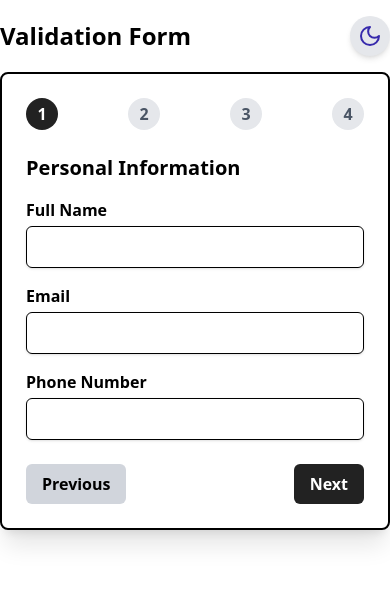
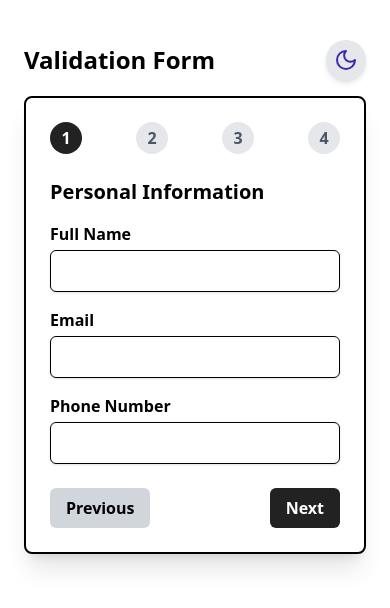
Before and after one commit to ahbab-zaman/Multi-step-form, a Next.js app: page / in a window 390 px wide. Shown: the top 608 px of the page. Built offline with nearby package versions, Linux system fonts and the light colour scheme.

Commit message:
resolved responsiveness

```diff
--- a/app/Components/Form.jsx
+++ b/app/Components/Form.jsx
@@ -161,7 +161,7 @@ const MultiStepForm = () => {
   };
   return (
     <>
-      <div className="h-screen max-w-md mx-auto my-4">
+      <div className="h-screen max-w-md mx-auto my-4 p-6">
         <div className="mb-4 flex justify-between items-center">
           <div>
             <h2 className="text-2xl font-bold">Validation Form</h2>
@@ -170,7 +170,7 @@ const MultiStepForm = () => {
             <ThemeToggle />
           </div>
         </div>
-        <div className="  p-6 bg-base-100 rounded-lg shadow-xl border-2">
+        <div className="p-6 bg-base-100 rounded-lg shadow-xl border-2">
           {/* Progress indicator */}
           <div className="flex justify-between mb-6">
             {steps.map((_, index) => (
```
